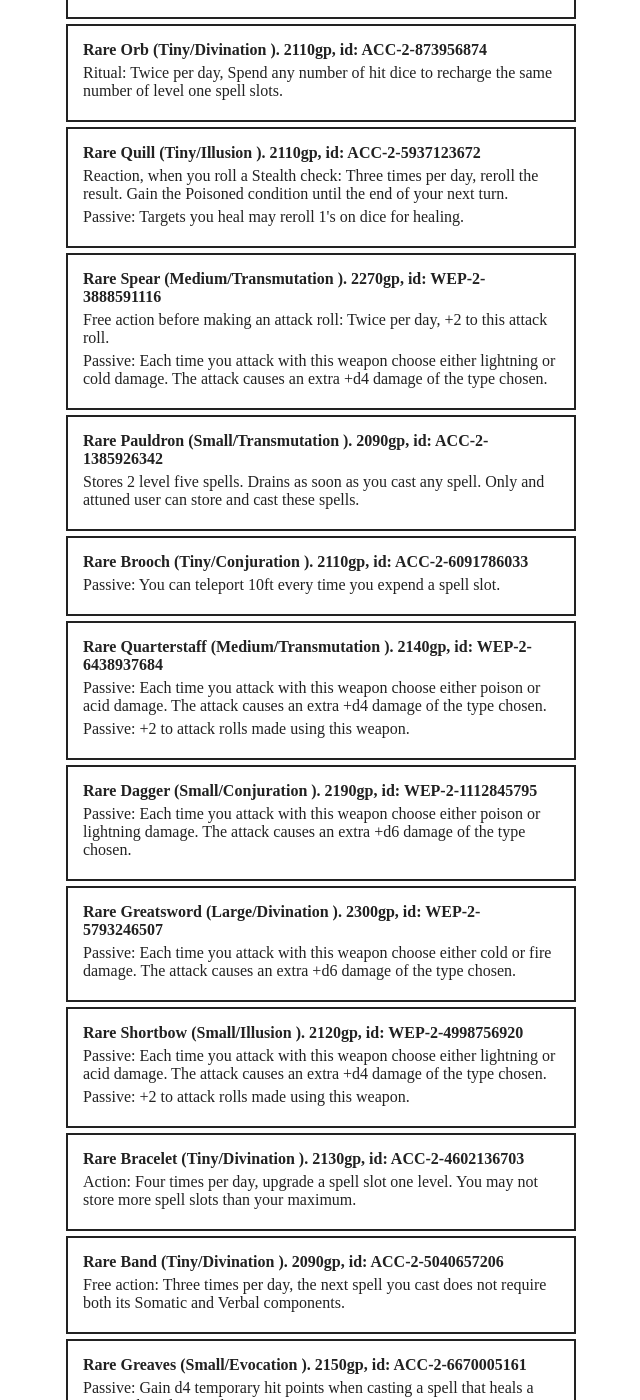
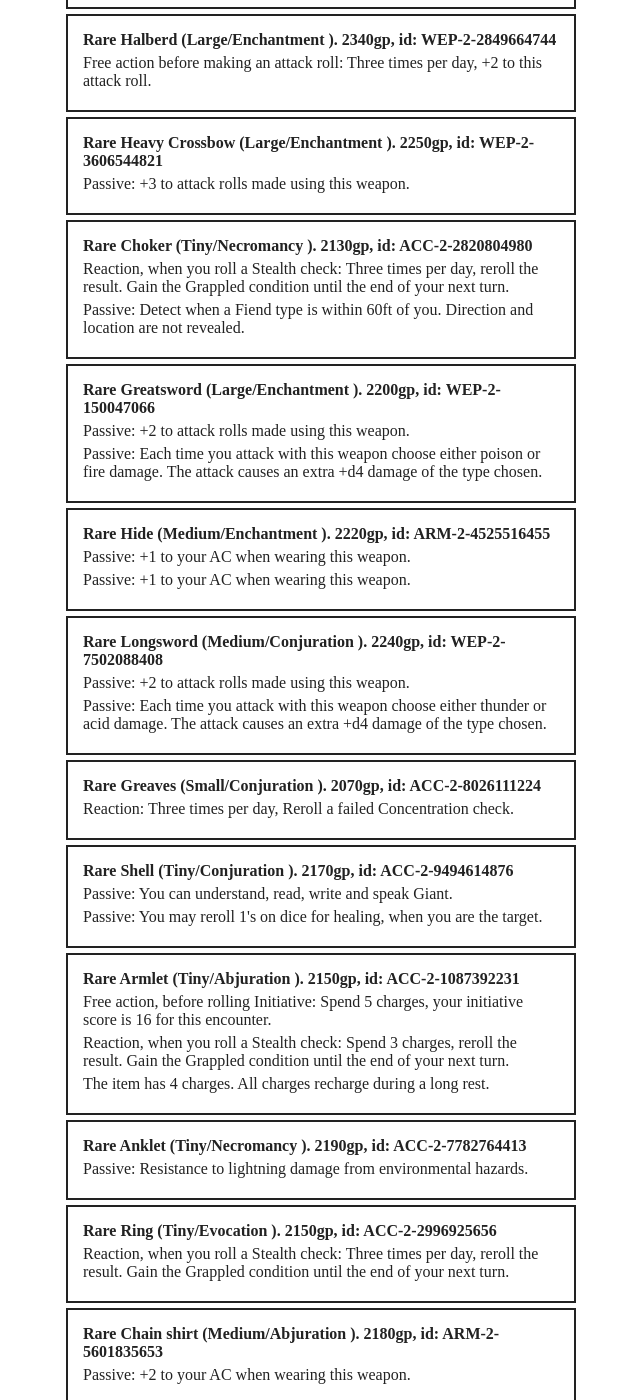
Before and after one commit to abregado/easyroleplay, a Jekyll site: the page built from itemgenerator.html, in a window 1280 px wide and 1400 px high, scrolled down 5966 px. Shown: the whole window, without its empty margins (319-959 px from the left). Built offline with Jekyll 4.4.1, drawn with Linux system fonts in a browser that asks for light colours; some of the changed text lies outside the part shown.

Commit message:
ItemGenerator armors

```diff
--- a/Artifact.js
+++ b/Artifact.js
@@ -14,13 +14,20 @@
     // TODO redesign categorisation of weapons
 ]
 
+const armorSubtypes = [
+    {size: "Light", price: [80,200], options: ["Padded", "Leather", "Studded leather"]},
+    {size: "Medium", price: [120,300], options: ["Hide", "Chain shirt", "Scale mail", "Breastplate", "Half plate"]},
+    {size: "Heavy", price: [160,400], options: ["Ring mail", "Chain mail", "Splint", "Plate"]}
+    // TODO redesign categorisation of armors
+]
+
 /**
  * Enumeration of item types
  */
 const ItemTypes = {
     Accessories: {data: accessoryEffects, subTypes: accessorySubtypes, abbr: "ACC"},
-    Weapons: {data: weaponEffects, subTypes: weaponSubtypes, abbr: "WEP"}
-    // TODO add armors
+    Weapons: {data: weaponEffects, subTypes: weaponSubtypes, abbr: "WEP"},
+    Armors: {data: armorEffects, subTypes: armorSubtypes, abbr: "ARM"}
 }
 
 const levelPrice = [
--- a/ItemComponent.js
+++ b/ItemComponent.js
@@ -163,6 +163,19 @@
         this.componentLevel = startingValues
         this.maxLevel = 3;
         this.formulaName = "AttackBonus";
+    }
+
+    GenerateText() {
+        return this.componentLevel.toString();
+    }
+}
+
+export class ArmorClassBonus extends ItemComponent {
+    constructor(propertyName, startingValues) {
+        super(propertyName, startingValues);
+        this.componentLevel = startingValues;
+        this.maxLevel = 3;
+        this.formulaName = "ArmorClassBonus";
     }
 
     GenerateText() {
--- a/ItemEffect.js
+++ b/ItemEffect.js
@@ -1,6 +1,7 @@
 import {
     ActionSpeedIncrease,
     AttackBonus,
+    ArmorClassBonus,
     DamageTypes,
     SkillBonus,
     RandomSkillCheckType,
@@ -31,6 +32,7 @@
 
 const componentClasses = {
     "AttackBonus": AttackBonus,
+    "ArmorClassBonus": ArmorClassBonus,
     "SpellCountOfLevel": SpellCountOfLevel,
     "DamageTypes": DamageTypes,
     "TextUnits": TextUnits,
@@ -68,7 +70,7 @@
     effectLevel = 0
 
     constructor(itemData) {
-        this.text = itemData.text
+        this.text = itemData.text;
         if (itemData.components != null) {
             itemData.components.forEach(componentData => {
                 const componentClass = componentClasses[componentData.formula];
--- /dev/null
+++ b/armor-data.js
@@ -0,0 +1,20 @@
+let armorEffects = [
+    {
+        text: "Passive: +${this.ArmorClassBonus} to your AC when wearing this weapon.",
+        components: [
+            {name: "ArmorClassBonus", formula: "ArmorClassBonus", startValue: 1},
+        ]
+    },
+    {
+        text: "Passive: +${this.ArmorClassBonus} to your AC when wearing this weapon.",
+        components: [
+            {name: "ArmorClassBonus", formula: "ArmorClassBonus", startValue: 1},
+        ]
+    },
+    {
+        text: "Passive: +${this.ArmorClassBonus} to your AC when wearing this weapon.",
+        components: [
+            {name: "ArmorClassBonus", formula: "ArmorClassBonus", startValue: 1},
+        ]
+    }
+]
--- a/itemgenerator.html
+++ b/itemgenerator.html
@@ -3,8 +3,9 @@
 layout: default
 ---
 
-<script type="text/javascript" src="accessories-data.js"></script>
+<script type="text/javascript" src="accessory-data.js"></script>
 <script type="text/javascript" src="weapon-data.js"></script>
+<script type="text/javascript" src="armor-data.js"></script>
 <script type="text/javascript" src="lib/seedrandom.min.js"></script>
 <script type="module" src="ItemComponent.js"></script>
 <script type="module" src="itemgenerator.js"></script>
--- a/itemgenerator.js
+++ b/itemgenerator.js
@@ -119,6 +119,7 @@
         html += '      <option value="Any">Any Category</option>';
         html += '      <option value="Accessories">Accessories</option>';
         html += '      <option value="Weapons">Weapons</option>';
+        html += '      <option value="Armors">Armors</option>';
         html += '    </select>';
         html += '  </div>';
         html += '<figure id="generated-item"></figure>';
```
Also changed, not shown: accessory-data.js (renamed from accessories-data.js).
